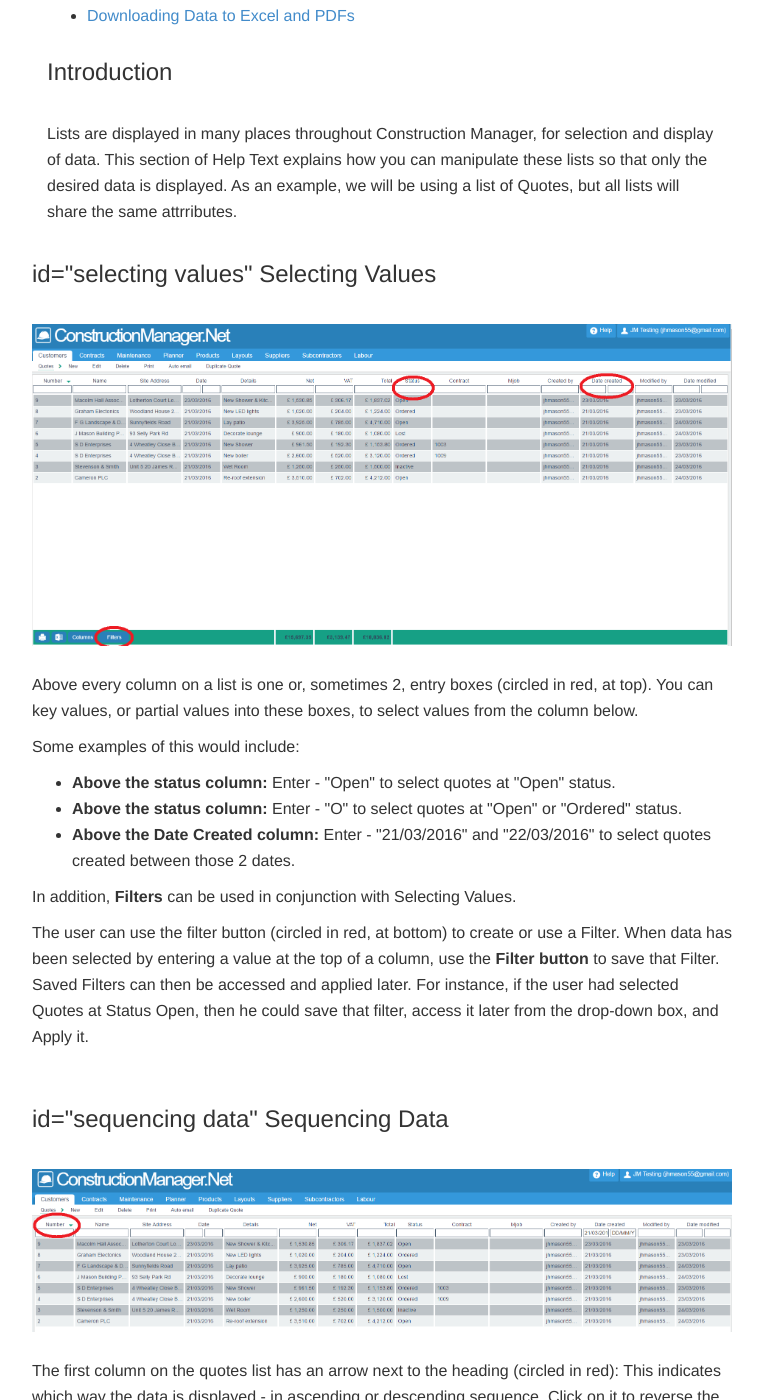
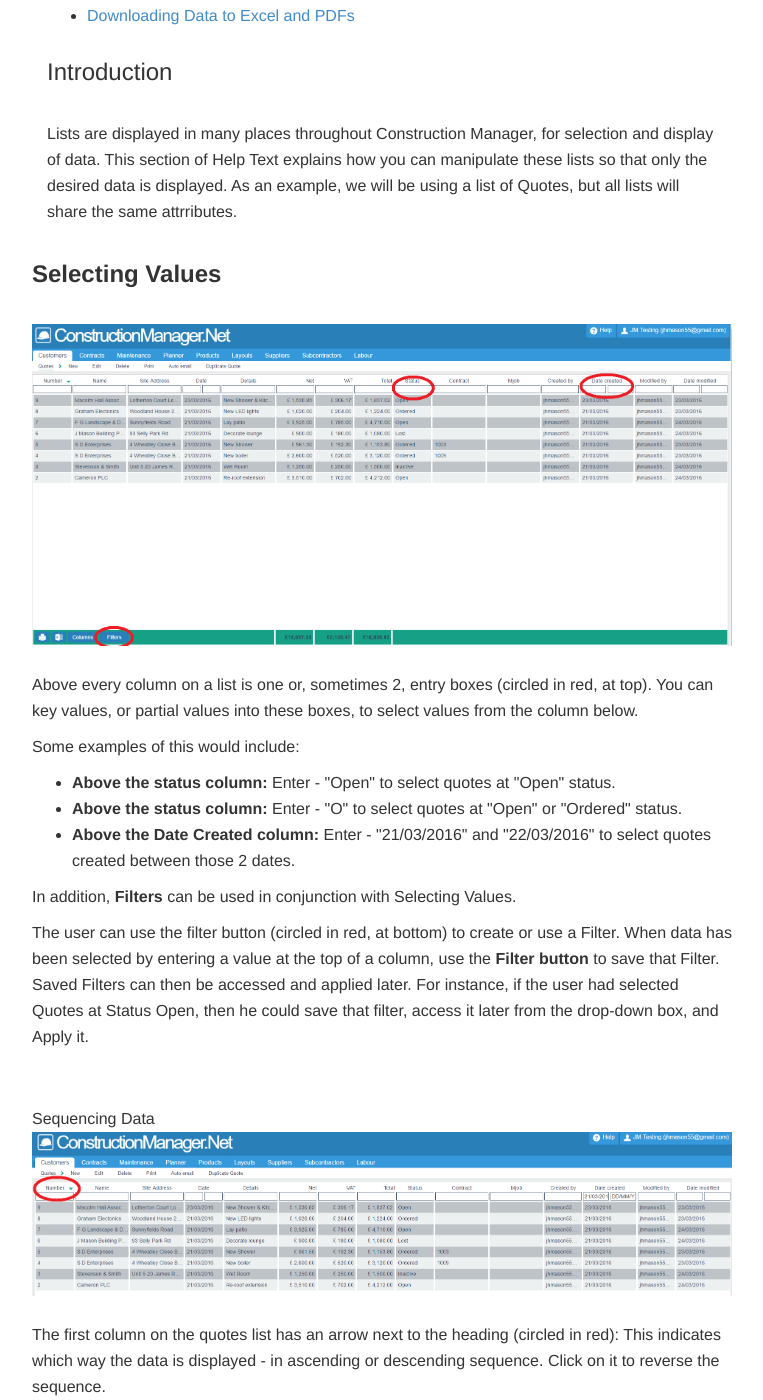
Before and after one commit to JNCSolutions/ConstructionManagerDocs, a Jekyll site: the page built from Manipulating Lists.html, in a window 1280 px wide and 1400 px high, scrolled down 278 px. Shown: the whole window, without its empty margins (258-1021 px from the left). Built offline with Jekyll 4.4.1, drawn with Linux system fonts in a browser that asks for light colours; some of the changed text lies outside the part shown.

Commit message:
Update Manipulating Lists.html

```diff
--- a/Manipulating Lists.html
+++ b/Manipulating Lists.html
@@ -11,7 +11,7 @@
     <ul class="table-of-contents">
       <li><a href="#introduction">Introduction</a></li>
       <li><a href="#selecting-values">Selecting Values & Using Filters</a></li>
-      <li><a href="#sequencing data">Sequencing Data</a></li>
+      <li><a href="#sequencing-data">Sequencing Data</a></li>
       <li><a href="#selecting-columns">Selecting Columns</a></li>
       <li><a href="#downloading-data">Downloading Data to Excel and PDFs</a></li>
     </ul>
@@ -29,7 +29,7 @@
 
 
     <div>
-    <h3> id="selecting values" Selecting Values</h3>
+    <h3 id="selecting-values"> <b>Selecting Values</b></h3>
      <br>
         <img src="img/Quotes_List 02.PNG" style="width: 100%;">
         <br> <br>
@@ -54,7 +54,7 @@
       <br>
       </div>
       <div>
-    <h3> id="sequencing data" Sequencing Data</h3>
+    <h3 id="sequencing-data"></h3> Sequencing Data</h3>
      <br>
         <img src="img/Quotes_List 03.PNG" style="width: 100%;">
         <br> <br>
@@ -66,7 +66,7 @@
       </div>
 
       <div >
-    <h3> id="selecting columns" Selecting Columns</h3>
+    <h3 id="selecting-columns"></h3> Selecting Columns</h3>
      <br>
         <img src="img/Quotes_List 04.PNG" style="width: 100%;">
         <br> <br>
@@ -78,8 +78,8 @@
       <br>
       </div>
 
-<div id="downloading data" class="col-lg-12">
-    <h3>Downloading Data to Excel and PDFs</h3>
+<div>
+    <h3 id="downloading-data">Downloading Data to Excel and PDFs</h3>
      <br>
         <img src="img/Quotes_List 05.PNG" style="width: 100%;">
         <br> <br>
```
